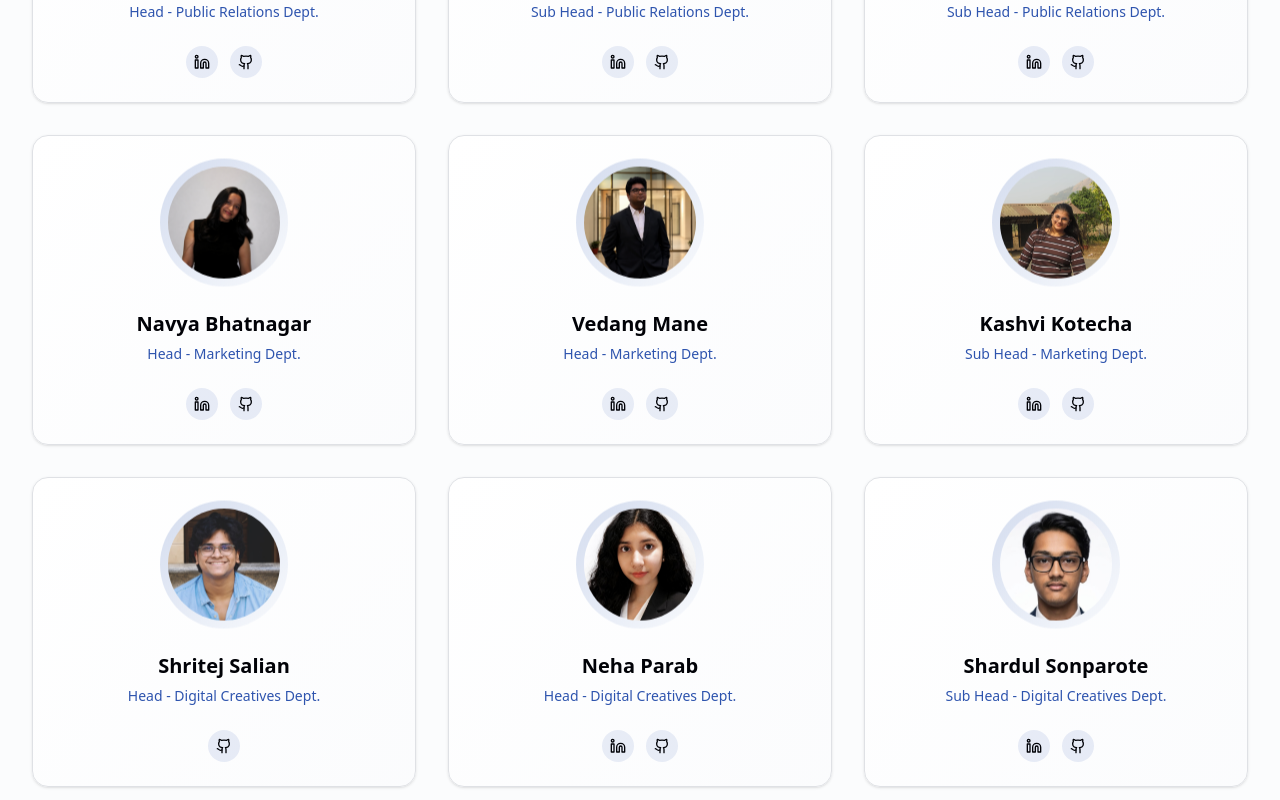
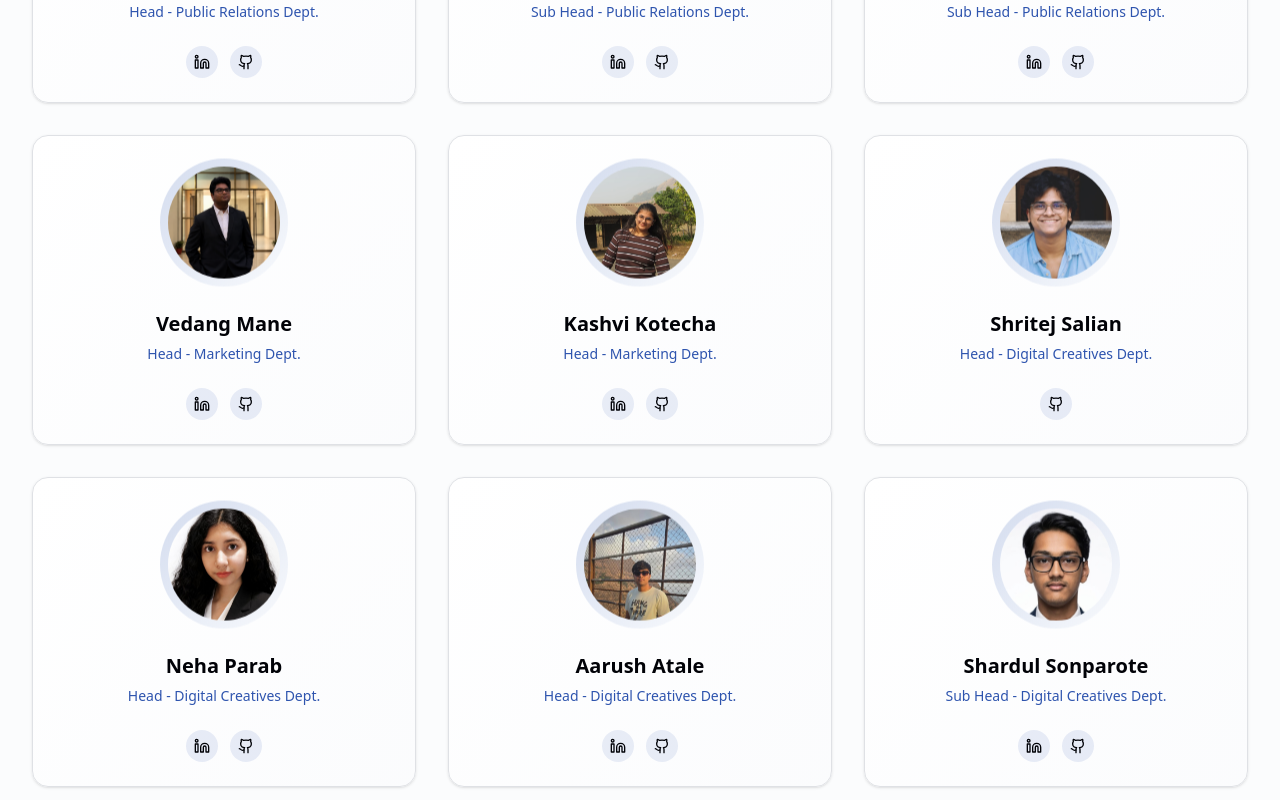
Before and after one commit to FOSS-Club-MPSTME/foss-website, a Next.js app: page /team in a window 1280 px wide. Shown: the part 2840-3640 px from the top of the page. Built offline with nearby package versions, Linux system fonts and the light colour scheme.

Commit message:
Team Members Change

```diff
--- a/src/app/team/page.tsx
+++ b/src/app/team/page.tsx
@@ -219,16 +219,6 @@ const teamMembers: TeamMember[] = [
     }
   },
   {
-    id: 17,
-    name: "Navya Bhatnagar",
-    designation: "Head - Marketing Dept.",
-    image: "/core_images/Navya_Bhatnagar_Marketing_Head.jpg",
-    socials: {
-      linkedin:"https://www.linkedin.com/in/navya-bhatnagar/",
-      github: "https://github.com/navya-cyb"
-    }
-  },
-  {
     id: 18,
     name: "Vedang Mane",
     designation: "Head - Marketing Dept.",
@@ -241,7 +231,7 @@ const teamMembers: TeamMember[] = [
   {
     id: 19,
     name: "Kashvi Kotecha",
-    designation: "Sub Head - Marketing Dept.",
+    designation: "Head - Marketing Dept.",
     image: "/core_images/Kashvi_Kotecha_Marketing_Subhead.jpg",
     socials: {
       linkedin:"https://www.linkedin.com/in/kashvi-kotecha-830449371/",
@@ -268,6 +258,16 @@ const teamMembers: TeamMember[] = [
     }
   },
   {
+    id: 29,
+    name: "Aarush Atale",
+    designation: "Head - Digital Creatives Dept.",
+    image:"/core_images/Aarush-Atale-DC-Subhead.jpeg",
+    socials: {
+      linkedin:"https://www.linkedin.com/in/aarush-atale-b9379934b/",
+      github:"https://github.com/Aarush-ron"
+    }
+  },
+  {
     id: 22,
     name: "Shardul Sonparote",
     designation: "Sub Head - Digital Creatives Dept.",
@@ -275,16 +275,6 @@ const teamMembers: TeamMember[] = [
     socials: {
       linkedin:"https://www.linkedin.com/in/shardul-sonparote-2b682941a?trk=contact-info",
       github:"https://github.com/Sharduljs"
-    }
-  },
-  {
-    id: 29,
-    name: "Aarush Atale",
-    designation: "Sub Head - Digital Creatives Dept.",
-    image:"/core_images/Aarush-Atale-DC-Subhead.jpeg",
-    socials: {
-      linkedin:"https://www.linkedin.com/in/aarush-atale-b9379934b/",
-      github:"https://github.com/Aarush-ron"
     }
   },
   {
```
Also changed, not shown: 1 other file (tests, documents, lock files or other folders).
